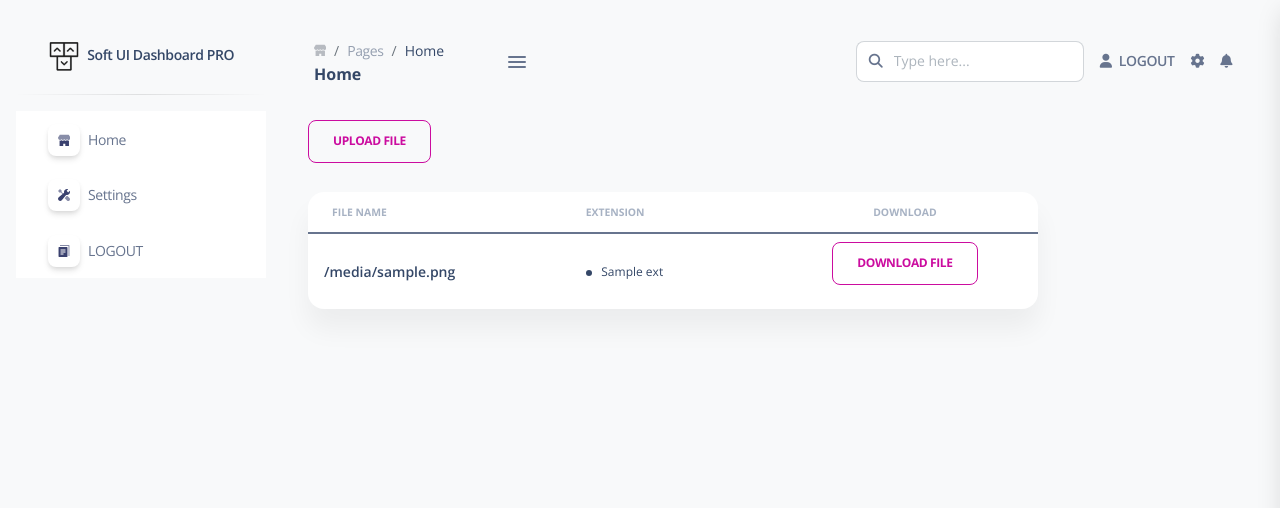
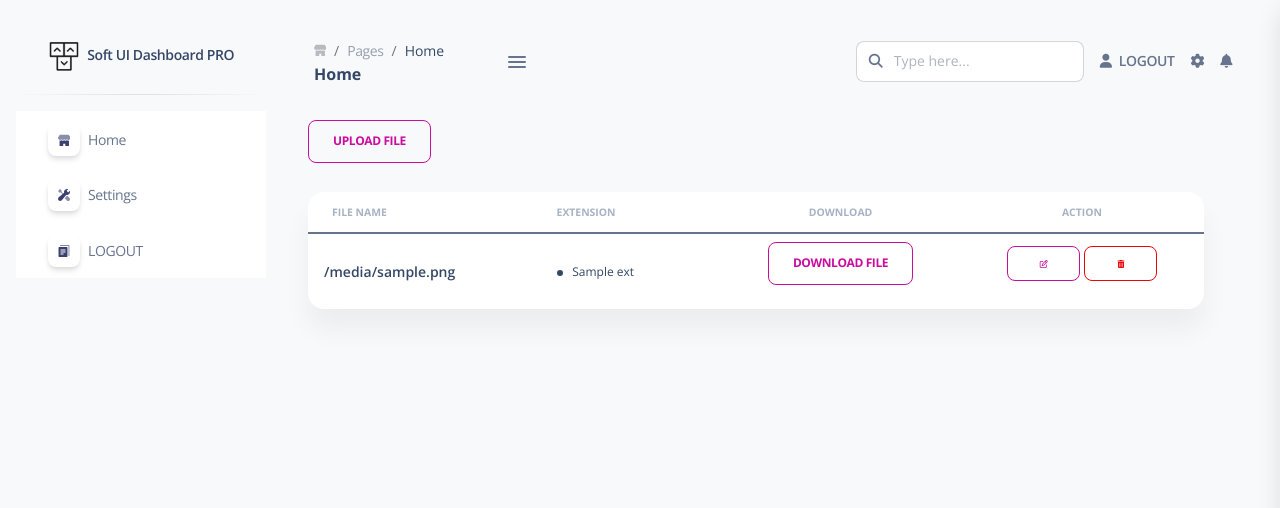
Before and after one commit to Chetan1330/softui, a Django app: template apps/templates/home/folder.html in a window 1280 px wide. Shown: the top 508 px of the page. Run offline with Django 3.2, Linux system fonts and the light colour scheme; data comes from the database, SQL or seed files in the repository; the template is opened without the code that fills it: values that come from a table or form of the project are taken from there, most other values are stand-ins (such as "Sample title", 1, 10 or a date in 2020); some libraries are stand-ins or nearby versions.

Commit message:
Update folder.html

```diff
--- a/apps/templates/home/folder.html
+++ b/apps/templates/home/folder.html
@@ -43,6 +43,7 @@
                       <th class="text-uppercase text-secondary text-xxs font-weight-bolder opacity-7">File Name</th>
                       <th class="text-uppercase text-secondary text-xxs font-weight-bolder opacity-7 ps-2">Extension</th>
                       <th class="text-center text-uppercase text-secondary text-xxs font-weight-bolder opacity-7">Download</th>
+                      <th class="text-center text-uppercase text-secondary text-xxs font-weight-bolder opacity-7">Action</th>
                     </tr>
                   </thead>
                   <tbody>
@@ -64,6 +65,14 @@
                       <td class="align-middle text-center text-sm">
                         <a href="{{file.file.url}}" download="{{file.file}}" class="btn btn-outline-primary">Download File </a>
                       </td>
+                      <td class="px-2 py-1 align-middle text-center">
+                        <a class="btn btn-outline-primary btn-sm edit-data" href="javascript:void(0)" data-id="{{ post.pk }}" title="Edit">
+                            <i class="fa fa-edit"></i>
+                        </a>
+                        <button class="btn btn-outline-danger btn-sm delete-data" type="button" data-id="{{ post.pk }}" title="Delete">
+                            <i class="fa fa-trash"></i>
+                        </button>
+                    </td>
                     </tr>
                     {% endfor %}
                   </tbody>
@@ -72,7 +81,6 @@
             </div>
           </div>
         </div>
-
       </div>
     </div>
   </div>
```
